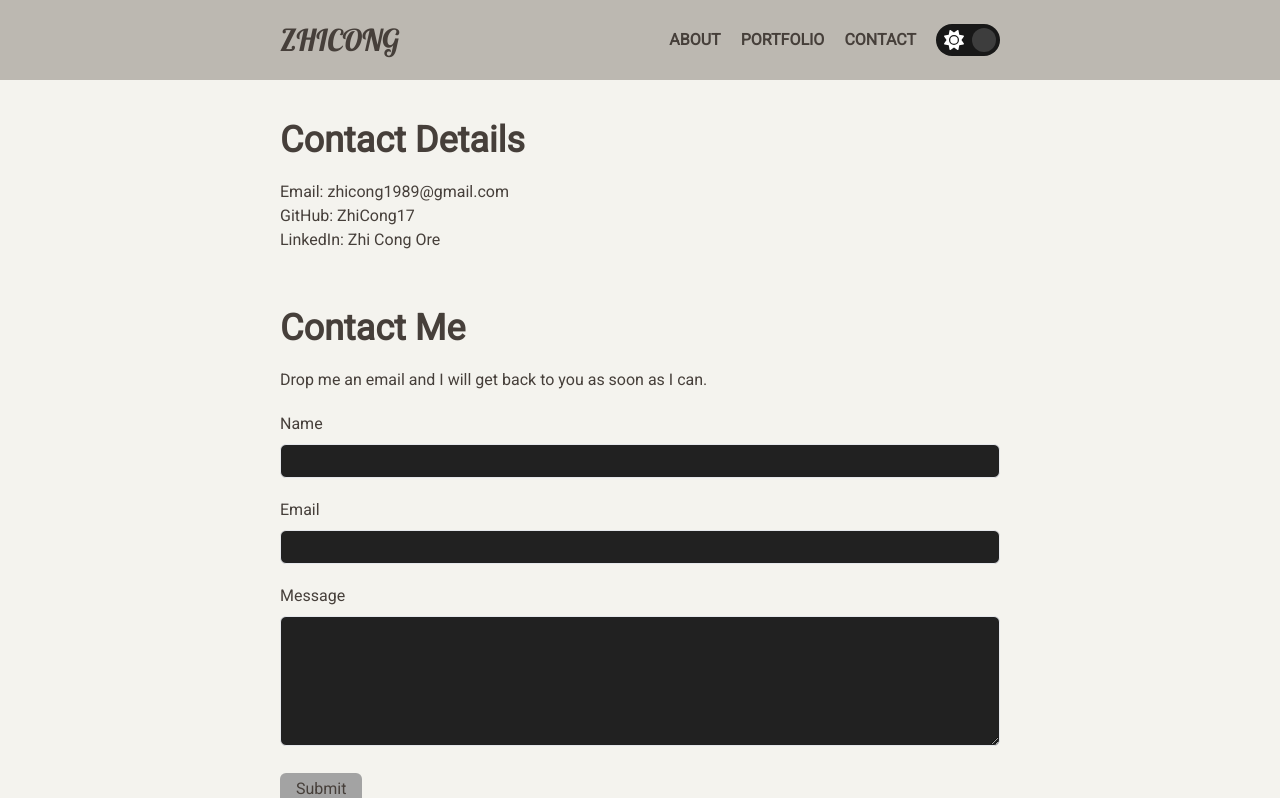
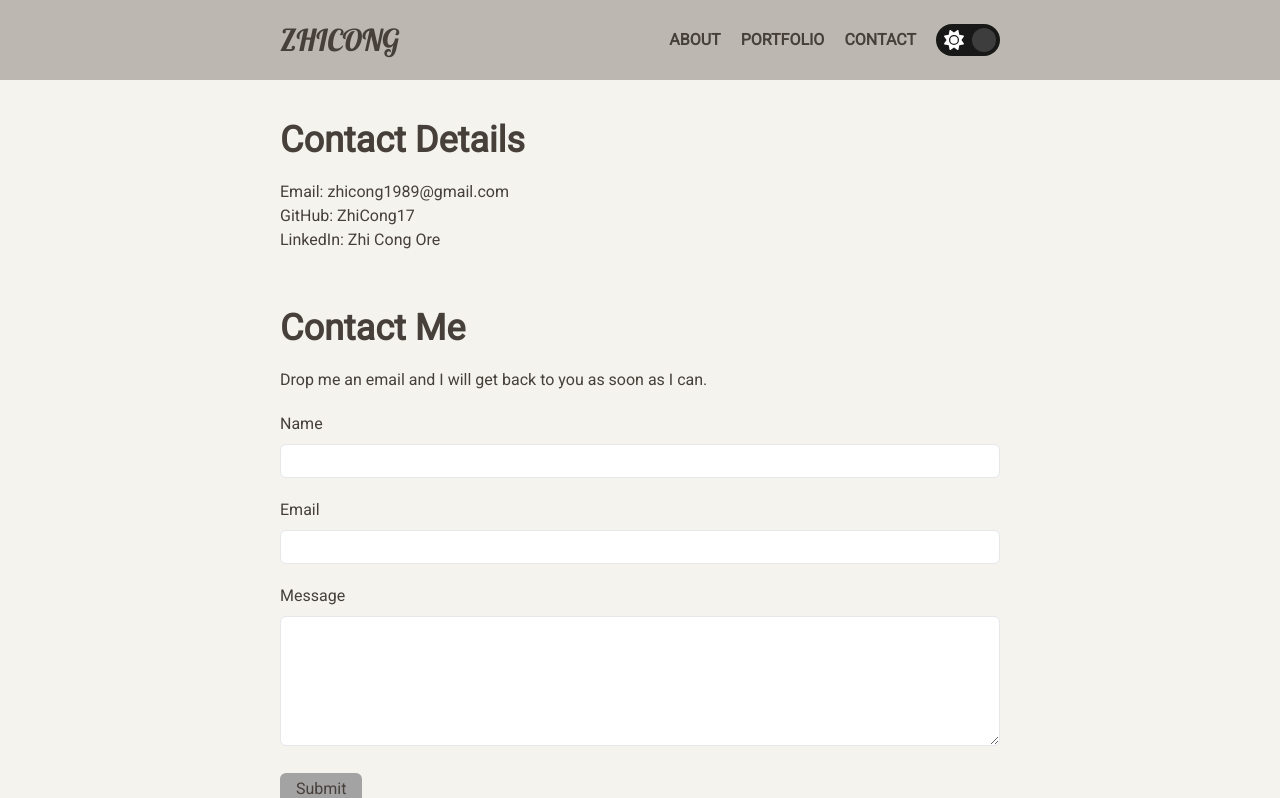
Before and after one commit to ZhiCong17/nextjs-portfolio, a Next.js app: page /contact in a window 1280 px wide. Shown: the top 798 px of the page. Built offline with nearby package versions, Linux system fonts and the light colour scheme.

Commit message:
add dark mode input color change for contact form component

```diff
--- a/src/app/components/contact-form.jsx
+++ b/src/app/components/contact-form.jsx
@@ -47,14 +47,14 @@ export default function ContactForm() {
     <form action="" className="mb-14" onSubmit={handleSubmit}>
       <label className="block" htmlFor="name">Name</label>
       <input
-        className="border rounded-md p-1 mb-5 mt-2 w-full bg-darkforminput"
+        className="border rounded-md p-1 mb-5 mt-2 w-full dark:bg-darkforminput"
         type="text"
         name="name"
         value={formData.name}
         onChange={handleChange}
         required />
       <label className="block" htmlFor="email">Email</label>
-      <input className="border rounded-md p-1 mb-5 mt-2 w-full bg-darkforminput"
+      <input className="border rounded-md p-1 mb-5 mt-2 w-full dark:bg-darkforminput"
         type="text"
         name="email"
         value={formData.email}
@@ -62,7 +62,7 @@ export default function ContactForm() {
         required />
       <label className="block" htmlFor="message">Message</label>
       <textarea
-        className="border rounded-md p-1 mb-5 mt-2 w-full bg-darkforminput"
+        className="border rounded-md p-1 mb-5 mt-2 w-full dark:bg-darkforminput"
         rows="5"
         type="text"
         name="message"
```
